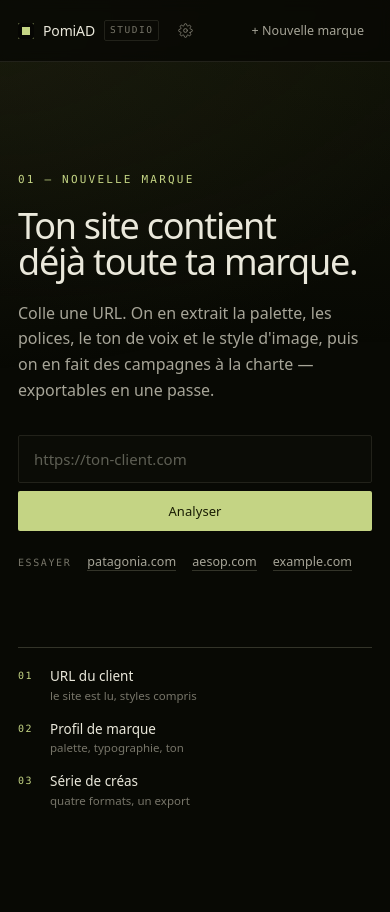
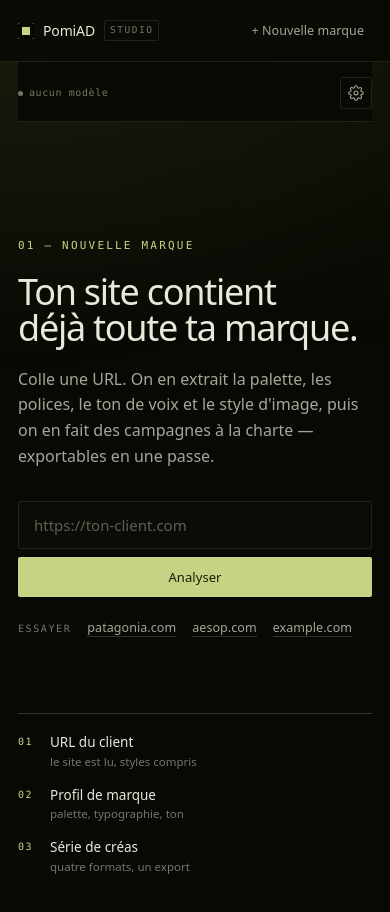
Before and after one commit to junior10-afk/pomiad, a website: page app/index.html in a window 390 px wide. Drawn offline with Linux system fonts and the light colour scheme; no server answers; a web font is replaced by a local one.

Commit message:
Barre du haut avec icône d'accès aux réglages
L'accès aux réglages était un petit engrenage dans le rail, peu visible.
Il remonte dans une barre collante en haut de la zone de contenu, avec la
pastille d'état du modèle à gauche et l'icône à droite — visible sur tous
les écrans et sur mobile. Le lien texte du rail reste en second accès.

```diff
--- a/app/index.html
+++ b/app/index.html
@@ -18,12 +18,6 @@
       <span class="mark" aria-hidden="true"></span>
       <span class="rail-name">PomiAD</span>
       <span class="rail-tag">studio</span>
-      <button class="rail-gear" id="btn-settings-top" type="button" aria-label="Réglages" title="Réglages — clés et modèles">
-        <svg viewBox="0 0 24 24" width="15" height="15" fill="none" stroke="currentColor" stroke-width="1.6" stroke-linecap="round" stroke-linejoin="round" aria-hidden="true">
-          <circle cx="12" cy="12" r="3"></circle>
-          <path d="M19.4 15a1.7 1.7 0 0 0 .34 1.87l.06.06a2 2 0 1 1-2.83 2.83l-.06-.06a1.7 1.7 0 0 0-1.87-.34 1.7 1.7 0 0 0-1 1.55V21a2 2 0 1 1-4 0v-.09A1.7 1.7 0 0 0 8.9 19.4a1.7 1.7 0 0 0-1.87.34l-.06.06a2 2 0 1 1-2.83-2.83l.06-.06A1.7 1.7 0 0 0 4.6 15a1.7 1.7 0 0 0-1.55-1H3a2 2 0 1 1 0-4h.09A1.7 1.7 0 0 0 4.6 8.9a1.7 1.7 0 0 0-.34-1.87l-.06-.06a2 2 0 1 1 2.83-2.83l.06.06A1.7 1.7 0 0 0 9 4.6a1.7 1.7 0 0 0 1-1.55V3a2 2 0 1 1 4 0v.09a1.7 1.7 0 0 0 1 1.55 1.7 1.7 0 0 0 1.87-.34l.06-.06a2 2 0 1 1 2.83 2.83l-.06.06A1.7 1.7 0 0 0 19.4 9v.09a1.7 1.7 0 0 0 1.55 1H21a2 2 0 1 1 0 4h-.09a1.7 1.7 0 0 0-1.51 1z"></path>
-        </svg>
-      </button>
     </div>
 
     <div class="rail-label">Marques</div>
@@ -32,11 +26,20 @@
 
     <div class="rail-foot">
       <button class="rail-link" id="btn-settings">Réglages</button>
-      <span class="state" id="server-state">gabarits locaux</span>
     </div>
   </aside>
 
   <main id="app">
+
+    <div class="appbar">
+      <span class="state" id="server-state">aucun modèle</span>
+      <button class="icon-btn" id="btn-settings-top" type="button" aria-label="Réglages — clés et modèles" title="Réglages — clés et modèles">
+        <svg viewBox="0 0 24 24" width="16" height="16" fill="none" stroke="currentColor" stroke-width="1.6" stroke-linecap="round" stroke-linejoin="round" aria-hidden="true">
+          <circle cx="12" cy="12" r="3"></circle>
+          <path d="M19.4 15a1.7 1.7 0 0 0 .34 1.87l.06.06a2 2 0 1 1-2.83 2.83l-.06-.06a1.7 1.7 0 0 0-1.87-.34 1.7 1.7 0 0 0-1 1.55V21a2 2 0 1 1-4 0v-.09A1.7 1.7 0 0 0 8.9 19.4a1.7 1.7 0 0 0-1.87.34l-.06.06a2 2 0 1 1-2.83-2.83l.06-.06A1.7 1.7 0 0 0 4.6 15a1.7 1.7 0 0 0-1.55-1H3a2 2 0 1 1 0-4h.09A1.7 1.7 0 0 0 4.6 8.9a1.7 1.7 0 0 0-.34-1.87l-.06-.06a2 2 0 1 1 2.83-2.83l.06.06A1.7 1.7 0 0 0 9 4.6a1.7 1.7 0 0 0 1-1.55V3a2 2 0 1 1 4 0v.09a1.7 1.7 0 0 0 1 1.55 1.7 1.7 0 0 0 1.87-.34l.06-.06a2 2 0 1 1 2.83 2.83l-.06.06A1.7 1.7 0 0 0 19.4 9v.09a1.7 1.7 0 0 0 1.55 1H21a2 2 0 1 1 0 4h-.09a1.7 1.7 0 0 0-1.51 1z"></path>
+        </svg>
+      </button>
+    </div>
 
     <section class="screen is-active" id="s-landing">
       <div class="intake">
--- a/app/styles.css
+++ b/app/styles.css
@@ -217,20 +217,37 @@ body::before {
   gap: 9px;
 }
 
-.rail-gear {
+.appbar {
+  position: sticky;
+  top: 0;
+  z-index: 6;
+  display: flex;
+  align-items: center;
+  justify-content: space-between;
+  gap: 16px;
+  padding: 15px 0 12px;
+  margin-bottom: 6px;
+  border-bottom: 1px solid var(--line-soft);
+  background: oklch(13.5% 0.012 110 / 0.92);
+  backdrop-filter: blur(8px);
+}
+
+.icon-btn {
   background: none;
-  border: 1px solid transparent;
+  border: 1px solid var(--line-soft);
   border-radius: 2px;
-  color: var(--dim);
-  padding: 5px;
+  color: var(--muted);
+  padding: 7px;
   display: grid;
   place-items: center;
-  margin-left: 4px;
-  flex: 0 0 auto;
-  transition: color 0.15s var(--ease), border-color 0.15s var(--ease);
+  transition: color 0.15s var(--ease), border-color 0.15s var(--ease), background 0.15s var(--ease);
 }
 
-.rail-gear:hover { color: var(--accent); border-color: var(--line); }
+.icon-btn:hover {
+  color: var(--accent);
+  border-color: var(--accent-dim);
+  background: oklch(19% 0.016 110);
+}
 
 .rail-link {
   background: none;
--- a/dev/e2e.cjs
+++ b/dev/e2e.cjs
@@ -56,7 +56,7 @@ const BASE = process.argv[2] || 'http://127.0.0.1:8787';
 
   await page.fill('#edit-input', 'titre plus grand');
   await page.press('#edit-input', 'Enter');
-  await page.waitForTimeout(800);
+  await page.waitForTimeout(5000);
   logs.push('note edition: ' + (await page.evaluate(() => document.querySelector('#edit-log').textContent)));
 
   await page.screenshot({ path: 'shots/e2e-studio.png' });
```
Also changed, not shown: dev/appbar-m.cjs (added, +14 -0 lines), dev/appbar.cjs (added, +31 -0 lines).
